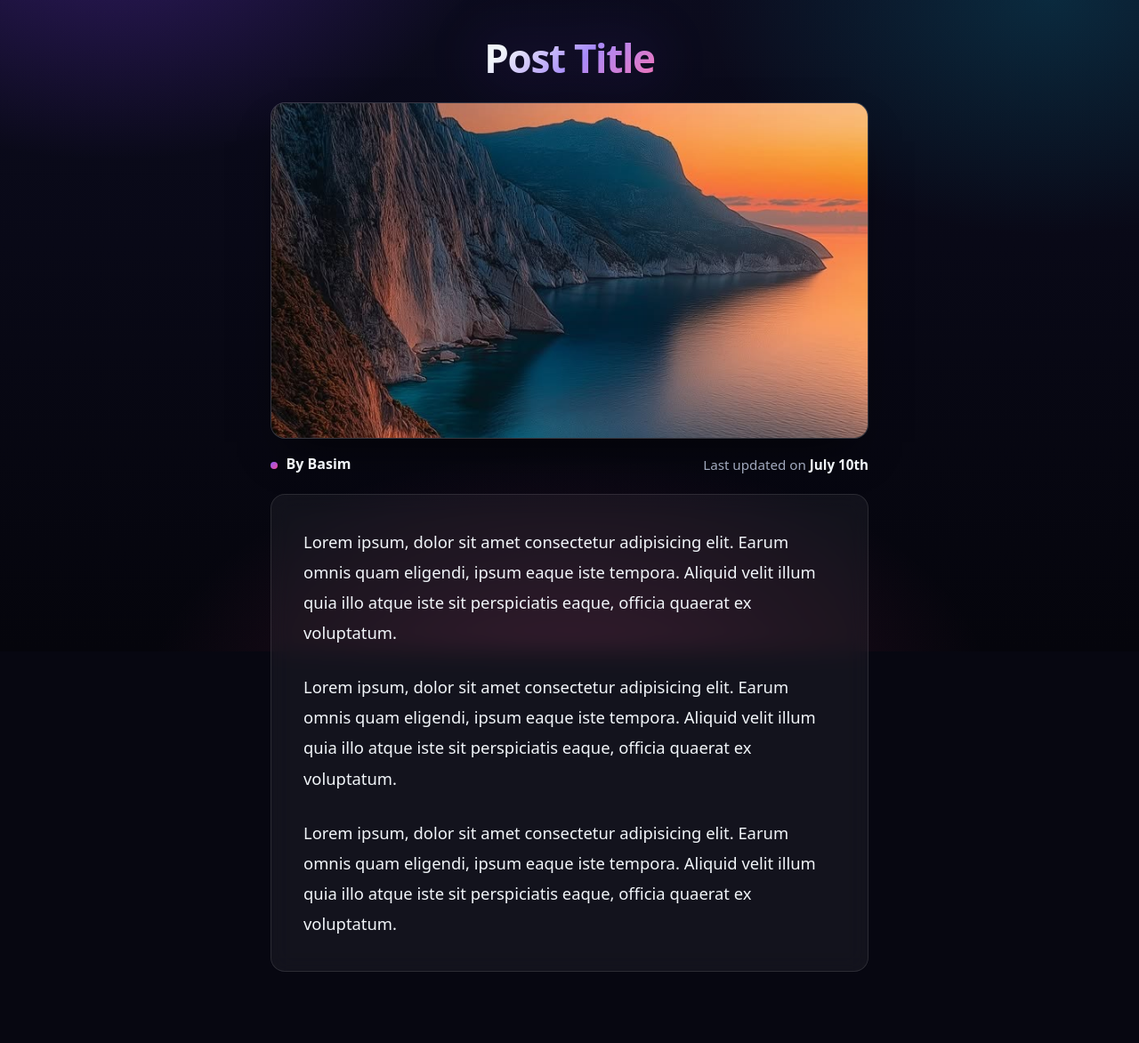
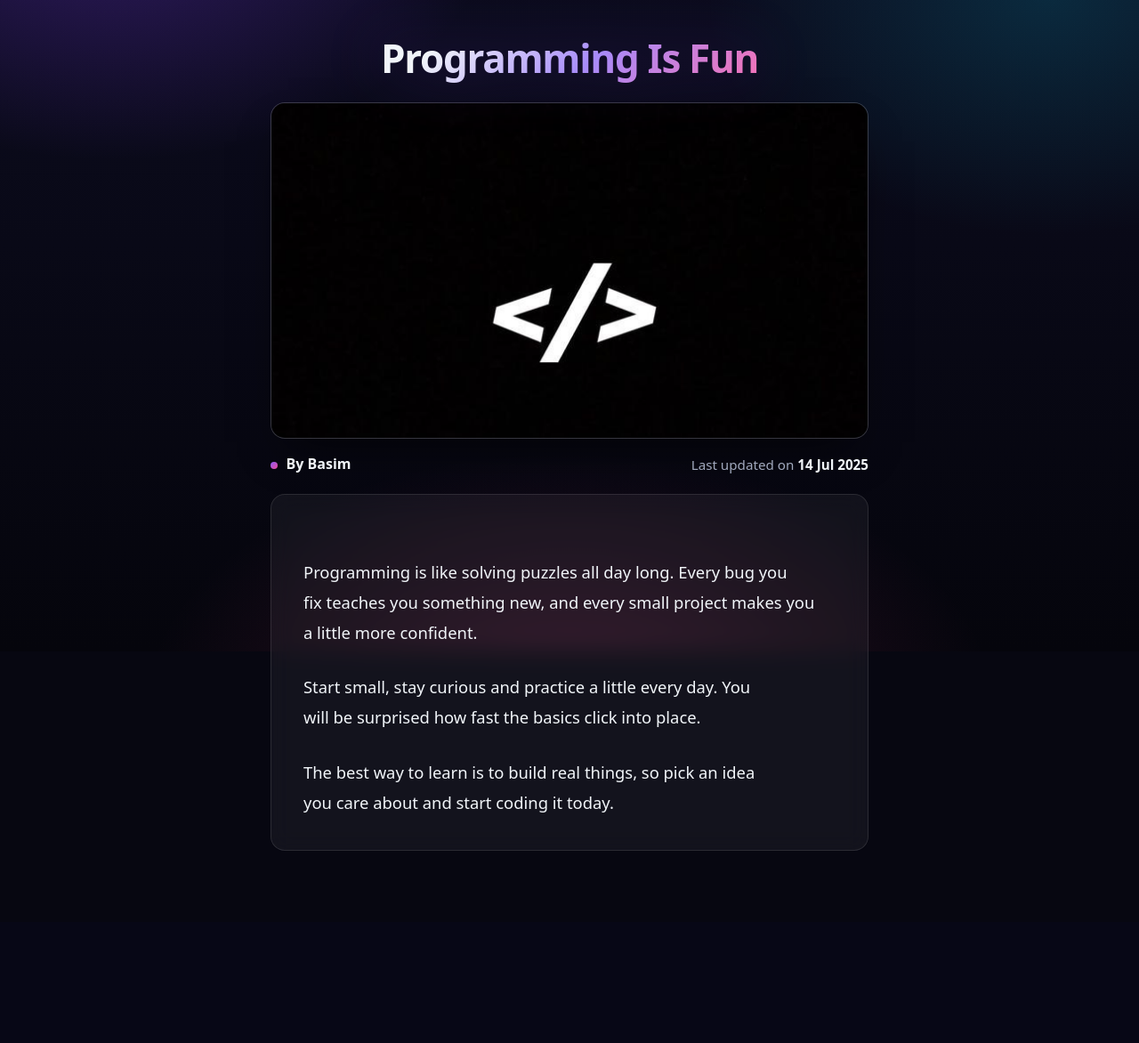
Before and after one commit to Basimtaefi/Django-Blog, a Django app: page /posts/learning-to-code in a window 1280 px wide. Shown: the part 68-1240 px from the top of the page at 89% size. After the commit the page ends 1024 px from the top, so only its background shows below. Run offline with Django 5.2, Linux system fonts and the light colour scheme.

Commit message:
fix all posts and post detail

```diff
--- a/blog/templates/blog/index.html
+++ b/blog/templates/blog/index.html
@@ -24,7 +24,9 @@
         <h2>My Latest Thoughts</h2>
 
         <ul>
-            {% include "blog/includes/post.html" %}
+            {% for post in posts %}
+                {% include "blog/includes/post.html" %}
+            {% endfor %}
         </ul>
     </section>
 
--- a/blog/templates/blog/post-detail.html
+++ b/blog/templates/blog/post-detail.html
@@ -2,7 +2,7 @@
 {% load static %}
 
 {% block title %}
-    This Post Title
+    {{post.title}}
 {% endblock %}
 
 {% block css_files %}
@@ -12,32 +12,18 @@
 {% block content %}
 
     <section id="summary" >
-        <h2>Post Title</h2>
+        <h2>{{post.title}}</h2>
         <article>
-            <img src="{% static "blog/images/Mountain.jpeg" %}" alt="Post Title">
-            <address>By Basim</address>
+            <img src="{% static "blog/images/"|add:post.image %}" alt="{{post.title}}">
+            <address>By {{post.author|title}}</address>
             <div>
-                Last updated on <time>July 10th</time>
+                Last updated on <time>{{post.date|date:"d M Y"}}</time>
             </div>
         </article>
     </section>
 
     <main>
-        <p>
-            Lorem ipsum, dolor sit amet consectetur adipisicing elit. Earum omnis
-            quam eligendi, ipsum eaque iste tempora. Aliquid velit illum quia illo
-            atque iste sit perspiciatis eaque, officia quaerat ex voluptatum.
-        </p>
-        <p>
-            Lorem ipsum, dolor sit amet consectetur adipisicing elit. Earum omnis
-            quam eligendi, ipsum eaque iste tempora. Aliquid velit illum quia illo
-            atque iste sit perspiciatis eaque, officia quaerat ex voluptatum.
-        </p>
-        <p>
-            Lorem ipsum, dolor sit amet consectetur adipisicing elit. Earum omnis
-            quam eligendi, ipsum eaque iste tempora. Aliquid velit illum quia illo
-            atque iste sit perspiciatis eaque, officia quaerat ex voluptatum.
-        </p>
+        {{post.content|linebreaks}}
     </main>
 
 {% endblock %}
--- a/blog/views.py
+++ b/blog/views.py
@@ -1,12 +1,103 @@
+from datetime import date
 from django.shortcuts import render
+from django.http import Http404
+
+all_posts = [
+    {
+        "slug":"hike-in-the-mountains",
+        "image":"Mountain.jpeg",
+        "author":"Basim",
+        "date": date(2024, 6, 6),
+        "title":"Mountains Hiking",
+        "excerpt":"There's nothing like the Views you get when hiking in the mountains! And I wasn't even prepared for what happened whilst I was enjoying the view! ",
+        "content": """
+            Lorem ipsum, dolor sit amet consectetur adipisicing elit. Earum omnis
+            quam eligendi, ipsum eaque iste tempora. Aliquid velit illum quia illo
+            atque iste sit perspiciatis eaque, officia quaerat ex voluptatum.
+
+             Lorem ipsum, dolor sit amet consectetur adipisicing elit. Earum omnis
+            quam eligendi, ipsum eaque iste tempora. Aliquid velit illum quia illo
+            atque iste sit perspiciatis eaque, officia quaerat ex voluptatum.
+
+             Lorem ipsum, dolor sit amet consectetur adipisicing elit. Earum omnis
+            quam eligendi, ipsum eaque iste tempora. Aliquid velit illum quia illo
+            atque iste sit perspiciatis eaque, officia quaerat ex voluptatum.
+        """
+    },
+    {
+        "slug":"learning-to-code",
+        "image":"Coding.jpg",
+        "author":"Basim",
+        "date": date(2025, 7, 14),
+        "title":"Programming Is Fun",
+        "excerpt":"Every bug you fix teaches you something new, and that is what makes learning to code so rewarding!",
+        "content": """
+            Programming is like solving puzzles all day long. Every bug you
+            fix teaches you something new, and every small project makes you
+            a little more confident.
+
+            Start small, stay curious and practice a little every day. You
+            will be surprised how fast the basics click into place.
+
+            The best way to learn is to build real things, so pick an idea
+            you care about and start coding it today.
+        """
+    },
+    {
+        "slug":"ai-is-changing-everything",
+        "image":"Ai-Wallpaper.jpeg",
+        "author":"Basim",
+        "date": date(2026, 8, 22),
+        "title":"AI Is Changing Everything",
+        "excerpt":"AI is moving faster than anyone expected, and it is already changing the way we write code and build products!",
+        "content": """
+            Artificial intelligence is moving faster than anyone expected.
+            Tools that felt like science fiction a few years ago are now part
+            of our everyday work.
+
+            For developers, AI is a powerful assistant that can explain code,
+            suggest ideas and speed up the boring parts of the job.
+
+            The key is to stay curious, keep learning and use these tools to
+            build better things, not to replace our own thinking.
+        """
+    }
+]
+
+def get_date(post):
+    return post["date"]
 
 # Create your views here.
 
 def starting_page(request):
-    return render(request, "blog/index.html")
+    sortes_posts = sorted(all_posts, key=get_date)
+    latest_posts = sortes_posts[-3:]
+    return render(request, "blog/index.html", {
+        "posts": latest_posts
+    })
 
 def posts(request):
-    return render(request, "blog/all-posts.html")
+    return render(request, "blog/all-posts.html", {
+        "all_posts": all_posts
+    })
 
 def post_detail(request, slug):
-    return render(request, "blog/post-detail.html")
+
+    # with next() function :
+    # this_post = next((post for post in all_posts if post["slug"] == slug), None)
+
+    # if this_post is None:
+    #     raise Http404("Post not found")
+
+    this_post = None
+    for post in all_posts:
+        if post["slug"] == slug :
+            this_post = post
+            break
+
+    if this_post is None:
+        raise Http404("Post not found")
+
+    return render(request, "blog/post-detail.html", {
+        "post": this_post
+    })
```
Also changed, not shown: blog/templates/blog/all-posts.html (+3 -6 lines), blog/templates/blog/includes/post.html (+4 -6 lines), blog/static/blog/images/Ai-Wallpaper.jpeg (added), blog/static/blog/images/Computer.jpg (deleted), blog/static/blog/images/Nature.jpeg (added).
